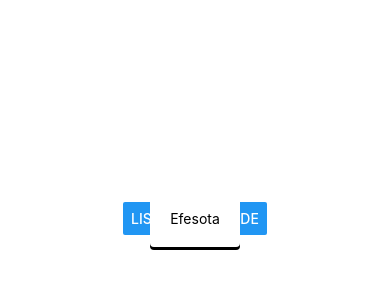
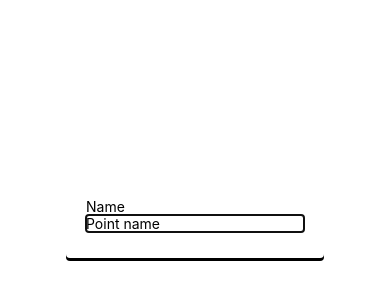
Before and after one commit to jela3105/markers-maps, a React Native app: screen / in a window 390 px wide. Shown: the part 204-504 px from the top of the page. Built offline with nearby package versions, Linux system fonts and the light colour scheme.

Commit message:
Create prompt to input the point name

```diff
--- a/App.js
+++ b/App.js
@@ -1,23 +1,29 @@
 import { StatusBar } from "expo-status-bar";
 import React, { useState } from "react";
 import { StyleSheet, View, Text } from "react-native";
-import { Map, Modal, Panel } from "./components";
+import { Map, Modal, Panel, Input } from "./components";
 
 export default function App() {
   const [points, setPoints] = useState([]);
+  const [name, setName] = useState("");
 
   const handleLongPress = ({ nativeEvent }) => {
     const newPoints = points.concat({ coordinate: nativeEvent.coordinate });
     setPoints(newPoints);
   };
 
-  console.log(points);
+  const handleChangeText = (text) => {};
+
   return (
     <View style={styles.container}>
       <Map onLongPress={handleLongPress} />
       <Panel />
       <Modal visibility={true}>
-        <Text>Efesota</Text>
+        <Input
+          title="Name"
+          placeholder="Point name"
+          onChangeText={handleChangeText}
+        />
       </Modal>
       <StatusBar style="auto" />
     </View>
--- /dev/null
+++ b/components/Input.js
@@ -0,0 +1,17 @@
+import React, { useState } from "react";
+import { Text, TextInput, View, StyleSheet } from "react-native";
+
+export default ({ title, ...rest }) => {
+  return (
+    <View style={styles.wrapper}>
+      <Text>{title}</Text>
+      <TextInput {...rest}></TextInput>
+    </View>
+  );
+};
+
+const styles = StyleSheet.create({
+  wrapper: {
+    height: 40,
+  },
+});
--- a/components/index.js
+++ b/components/index.js
@@ -1,3 +1,4 @@
 export { default as Map } from "./Map";
 export { default as Modal } from "./Modal";
 export { default as Panel } from "./Panel";
+export { default as Input } from "./Input";
```
